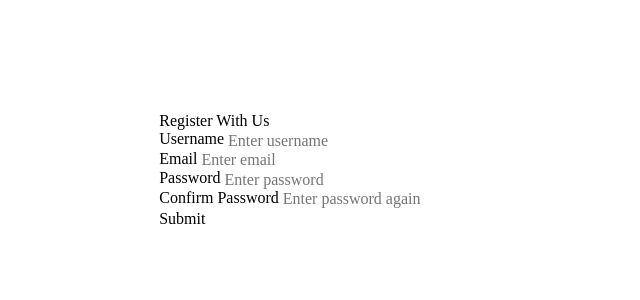
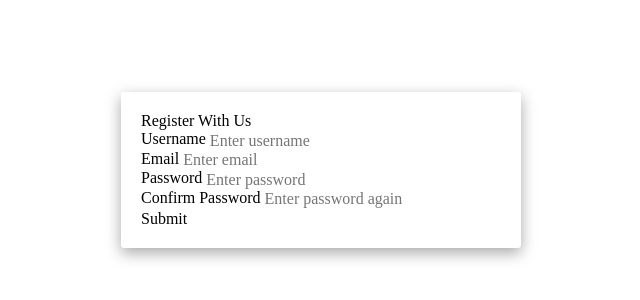
Before and after one commit to S-Yamamoto3215/web-sandbox, a website built with Parcel: page src/index.html in a window 1280 px wide. Shown: the part 230-530 px from the top of the page, without its empty margins (319-959 px from the left). Built offline with nearby package versions, Linux system fonts and the light colour scheme.

Commit message:
:art: : Create the css for the card class
Style like a card that covers the entire form

```diff
--- a/src/styles/index.scss
+++ b/src/styles/index.scss
@@ -8,23 +8,22 @@ main {
 }
 
 .card {
-
+  width: 400px;
+  padding: 20px;
+  border-radius: 3px;
+  box-shadow: 0px 5px 15px 0px rgba(0, 0, 0, 0.35);
 }
 
 .title {
-
 }
 
 .form-area {
-
 }
 
 .form-group {
-
 }
 
 .form-label {
-
 }
 
 .form-input {
```
